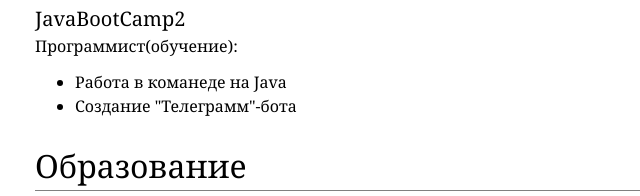
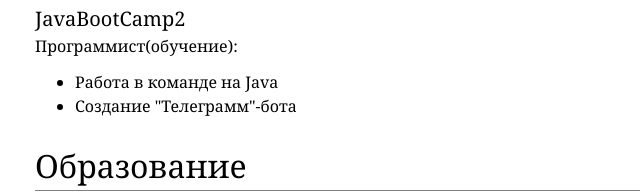
Before and after one commit to tohamdhope/tohamdhope.github.io, a plain HTML site: page index.html in a window 1280 px wide. Shown: the part 297-493 px from the top of the page, 205-845 px from the left. Drawn offline with Linux system fonts and the light colour scheme.

Commit message:
Update index.html

```diff
--- a/index.html
+++ b/index.html
@@ -31,7 +31,7 @@
            Программист(обучение):
           </p>
           <ul>
-            <li>Работа в команеде на Java</li>
+            <li>Работа в команде на Java</li>
             <li>Создание "Телеграмм"-бота</li>
           </ul>
         </div>
```
